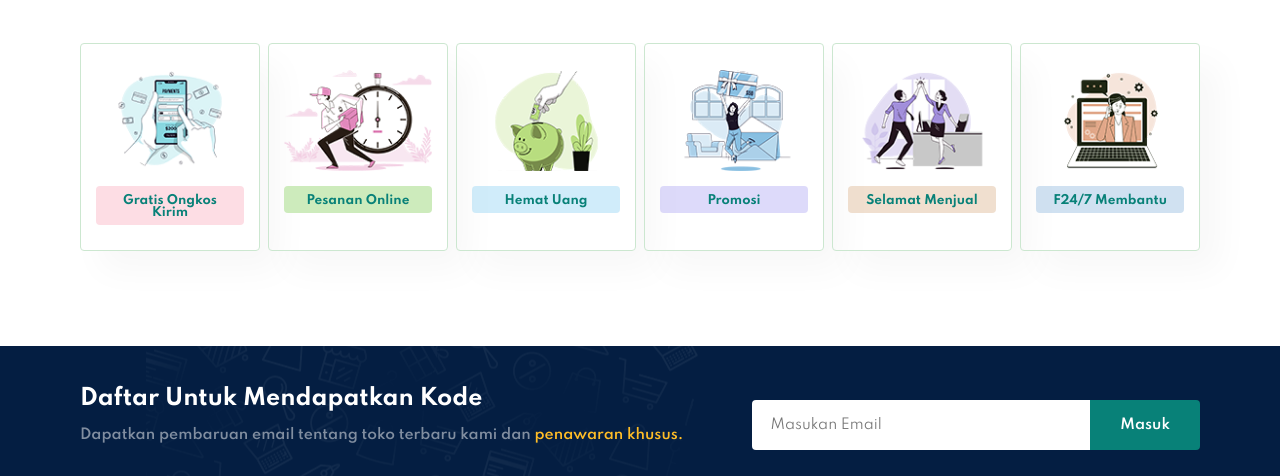
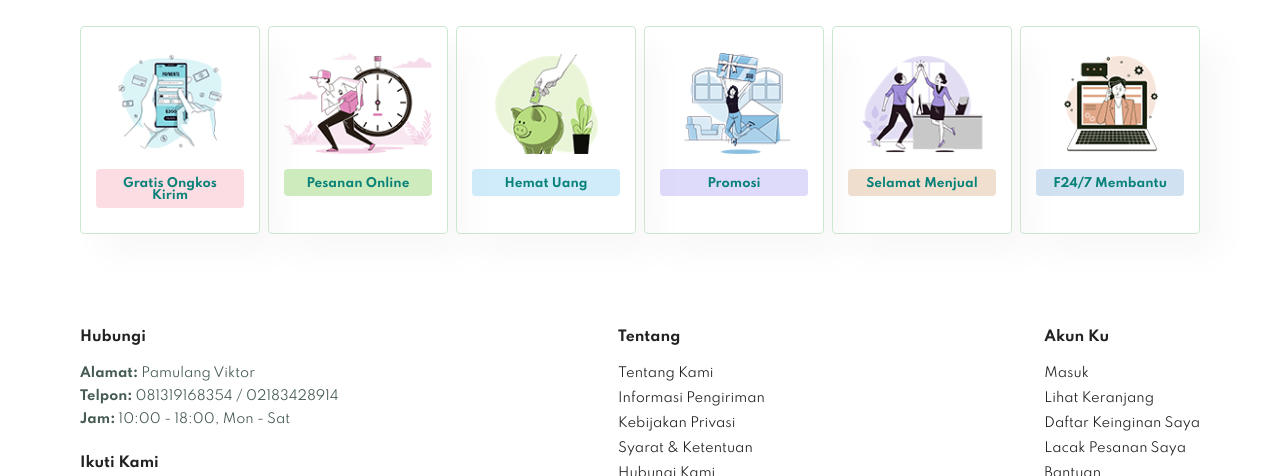
Before and after one commit to sanssuy/fashion, a plain HTML site: page about.html in a window 1280 px wide. Shown: the part 1480-1956 px from the top of the page. Drawn offline with nearby package versions, Linux system fonts and the light colour scheme.

Commit message:
about.html

```diff
--- a/about.html
+++ b/about.html
@@ -13,7 +13,7 @@
 
     <body>
         <section id="header">
-            <a href="#"><img src="img/favicon.png" class="logo" alt=""></a>
+            <a href="#"><img src="" class="logo" alt=""></a>
 
             <div>
                 <ul id="navbar">
@@ -85,16 +85,7 @@
             </div>
         </section>
 
-        <section id="newsletter" class="section-p1 section-m1">
-            <div class="newstext">
-                <h4>Daftar Untuk Mendapatkan Kode</h4>
-                <p>Dapatkan pembaruan email tentang toko terbaru kami dan <span>penawaran khusus.</span></p>
-            </div>
-            <div class="form">
-                <input type="text" placeholder="Masukan Email">
-                <button class="normal">Masuk</button>
-            </div>
-        </section>
+
 
         <footer class="section-p1">
             <div class="col">
@@ -115,7 +106,7 @@
             </div>
 
             <div class="col">
-                <h4>About</h4>
+                <h4>Tentang</h4>
                 <a href="#">Tentang Kami</a>
                 <a href="#">Informasi Pengiriman</a>
                 <a href="#">Kebijakan Privasi</a>
```
